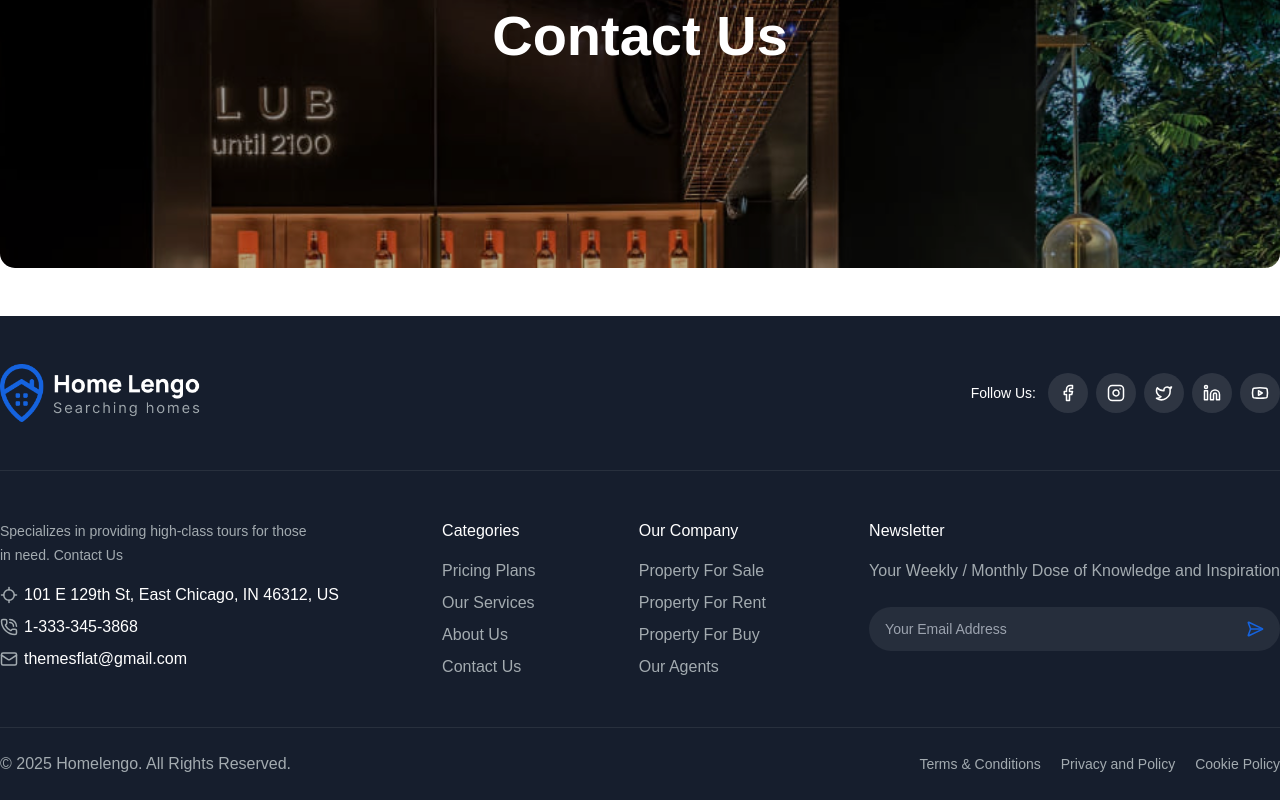
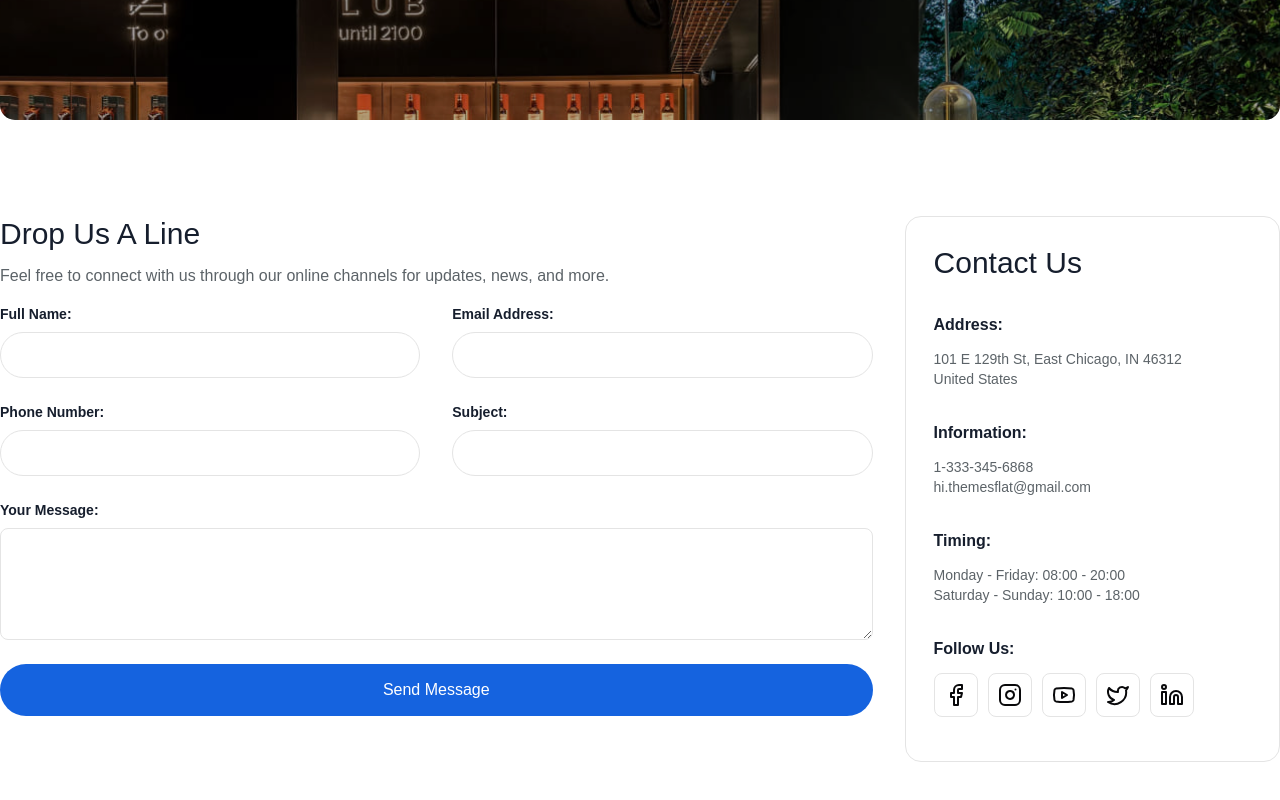
Before and after one commit to aryan7123/homelengo, a Next.js app: page /contact-us in a window 1280 px wide. Shown: the part 360-1160 px from the top of the page. Built offline with nearby package versions, Linux system fonts and the light colour scheme; no server answers.

Commit message:
developing the contact us page

```diff
--- a/app/contact-us/page.tsx
+++ b/app/contact-us/page.tsx
@@ -4,6 +4,7 @@ import React from "react";
 import Navbar from "../components/Navbar";
 import Footer from "../components/Footer";
 import Link from "next/link";
+import { FacebookIcon, InstagramIcon, LinkedinIcon, TwitterIcon, YoutubeIcon,  } from 'lucide-react';
 
 const page = () => {
   return (
@@ -13,12 +14,73 @@ const page = () => {
         <div className="max-w-7xl mx-auto px-6 py-12 md:px-0">
           <div className="relative contact-page-title">
             <div className="absolute inset-0 flex flex-col items-center justify-center text-white z-10">
-              <div className="flex items-center justify-center gap-1">
+              <div className="flex text-sm items-center justify-center gap-1">
                 <Link href="/">Home</Link> /
                 <span>Pages</span> /
                 <span>Contact Us</span>
               </div>
-              <h2 className="text-4xl md:text-[56px] font-semibold mt-3">Contact Us</h2>
+              <h2 className="text-4xl md:text-[56px] font-medium mt-4">Contact Us</h2>
+            </div>
+          </div>
+          <div className="w-[inherit] flex md:flex-row flex-col md:items-start items-center md:justify-between justify-start md:py-24 py-10 gap-8">
+            <div className="w-full md:w-[70%]">
+              <h2 className="text-[#161e2d] text-3xl mb-3">Drop Us A Line</h2>
+              <span className="text-[#5c6368] mt-3">Feel free to connect with us through our online channels for updates, news, and more.</span>
+              <form action="" className="mt-4">
+                <div className="w-full flex md:flex-row flex-col gap-8">
+                  <div className="md:w-1/2 w-full flex flex-col gap-1">
+                    <label className="text-sm text-[#161e2d] font-semibold mb-1" htmlFor="full_name">Full Name:</label>
+                    <input className="w-full rounded-3xl text-sm py-3 pl-3 text-[#161e2d] font-medium outline-none border border-[#e4e4e4]" type="text" name="full_name" id="full_name" />
+                  </div>
+                  <div className="md:w-1/2 w-full flex flex-col gap-1">
+                    <label className="text-sm text-[#161e2d] font-semibold mb-1" htmlFor="email_address">Email Address:</label>
+                    <input className="w-full rounded-3xl text-sm py-3 pl-3 text-[#161e2d] font-medium outline-none border border-[#e4e4e4]" type="email" name="email_address" id="email_address" />
+                  </div>
+                </div>
+                <div className="w-full flex md:flex-row flex-col gap-8 mt-6">
+                  <div className="md:w-1/2 w-full flex flex-col gap-1">
+                    <label className="text-sm text-[#161e2d] font-semibold mb-1" htmlFor="phone_number">Phone Number:</label>
+                    <input className="w-full rounded-3xl text-sm py-3 pl-3 text-[#161e2d] font-medium outline-none border border-[#e4e4e4]" type="tel" name="phone_number" id="phone_number" />
+                  </div>
+                  <div className="md:w-1/2 w-full flex flex-col gap-1">
+                    <label className="text-sm text-[#161e2d] font-semibold mb-1" htmlFor="subject">Subject:</label>
+                    <input className="w-full rounded-3xl text-sm py-3 pl-3 text-[#161e2d] font-medium outline-none border border-[#e4e4e4]" type="text" name="subject" id="subject" />
+                  </div>
+                </div>
+                <div className="w-full flex flex-col gap-1 mt-6">
+                  <label className="text-sm text-[#161e2d] font-semibold mb-1" htmlFor="">Your Message:</label>
+                  <textarea className="w-full h-28 rounded-lg text-sm py-3 pl-3 text-[#161e2d] font-medium outline-none border border-[#e4e4e4]" name="message" id="message"></textarea>
+                </div>
+                <button type="button" className="w-full bg-[#1563df] text-white font-medium text-base rounded-full mt-6 py-3.5 transition-colors hover:bg-[#0e49a6]">Send Message</button>
+              </form>
+            </div>
+            <div className="w-full md:w-[30%] py-7 px-7 border border-[#e4e4e4] rounded-2xl">
+              <h2 className="text-[#161e2d] text-3xl">Contact Us</h2>
+              <div className="mt-8 mb-4">
+                <h3 className="text-[#161e2d] mb-3 font-semibold text-base">Address:</h3>
+                <p className="text-[#5c6368] text-sm">101 E 129th St, East Chicago, IN 46312</p>
+                <p className="text-[#5c6368] text-sm">United States</p>
+              </div>
+              <div className="mt-8 mb-4">
+                <h3 className="text-[#161e2d] mb-3 font-semibold text-base">Information:</h3>
+                <p className="text-[#5c6368] text-sm">1-333-345-6868</p>
+                <p className="text-[#5c6368] text-sm">hi.themesflat@gmail.com</p>
+              </div>
+              <div className="mt-8 mb-4">
+                <h3 className="text-[#161e2d] mb-3 font-semibold text-base">Timing:</h3>
+                <p className="text-[#5c6368] text-sm">Monday - Friday: 08:00 - 20:00</p>
+                <p className="text-[#5c6368] text-sm">Saturday - Sunday: 10:00 - 18:00</p>
+              </div>
+              <div className="mt-8 mb-4">
+                <h3 className="text-[#161e2d] mb-3 font-semibold text-base">Follow Us:</h3>
+                <div className="flex items-center gap-2.5">
+                  <button type="button" className="w-11 h-11 rounded-lg flex items-center justify-center border border-[#e4e4e4] transition-colors hover:bg-[#1563df] hover:text-white"><FacebookIcon /></button>
+                  <button type="button" className="w-11 h-11 rounded-lg flex items-center justify-center border border-[#e4e4e4] transition-colors hover:bg-[#1563df] hover:text-white"><InstagramIcon /></button>
+                  <button type="button" className="w-11 h-11 rounded-lg flex items-center justify-center border border-[#e4e4e4] transition-colors hover:bg-[#1563df] hover:text-white"><YoutubeIcon /></button>
+                  <button type="button" className="w-11 h-11 rounded-lg flex items-center justify-center border border-[#e4e4e4] transition-colors hover:bg-[#1563df] hover:text-white"><TwitterIcon /></button>
+                  <button type="button" className="w-11 h-11 rounded-lg flex items-center justify-center border border-[#e4e4e4] transition-colors hover:bg-[#1563df] hover:text-white"><LinkedinIcon /></button>
+                </div>
+              </div>
             </div>
           </div>
         </div>
--- a/app/globals.css
+++ b/app/globals.css
@@ -162,7 +162,7 @@ body {
 
 .contact-page-title {
   width: 100%;
-  height: 500px;
+  height: 22rem;
   background-image: url(/banner/page-title-4.jpg);
   background-position: center;
   background-repeat: no-repeat;
```
